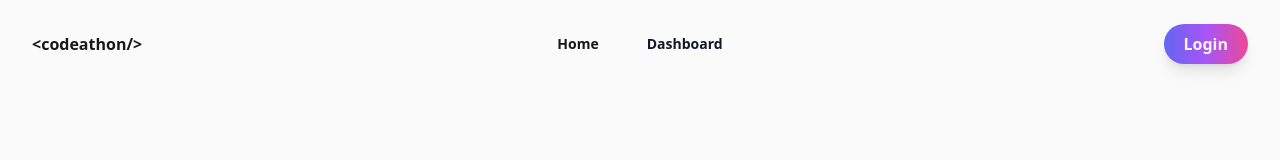
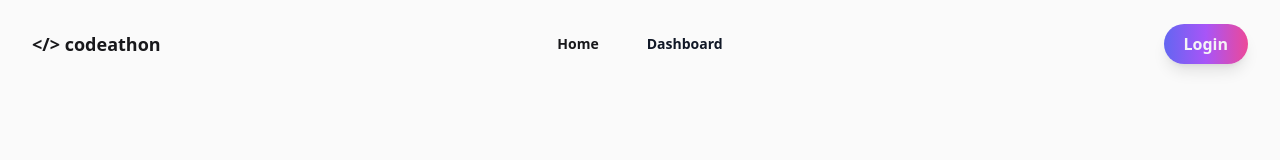
Before and after one commit to JenevaRay/Codeathon, a React (Create React App) app in the folder client/: page / in a window 1280 px wide. Shown: the top 160 px of the page. Built offline with nearby package versions, Linux system fonts and the light colour scheme.

Commit message:
Navbar logo

```diff
--- a/client/src/components/Navbar.js
+++ b/client/src/components/Navbar.js
@@ -8,9 +8,9 @@ const Navbar = ({ logged_in }) => {
       <div className="flex lg:flex-1">
         <a
           href="/"
-          className="text-md -m-1.5 p-1.5 font-bold text-zinc-900">
-          <span className="sr-only">Codeathon</span>
-          &lt;codeathon/&gt;
+          className="-m-1.5 p-1.5 text-lg font-extrabold leading-tight text-zinc-900">
+          <span className="sr-only">codeathon</span>
+          {'</>'} codeathon
         </a>
       </div>
       <div className="flex gap-x-12">
```
